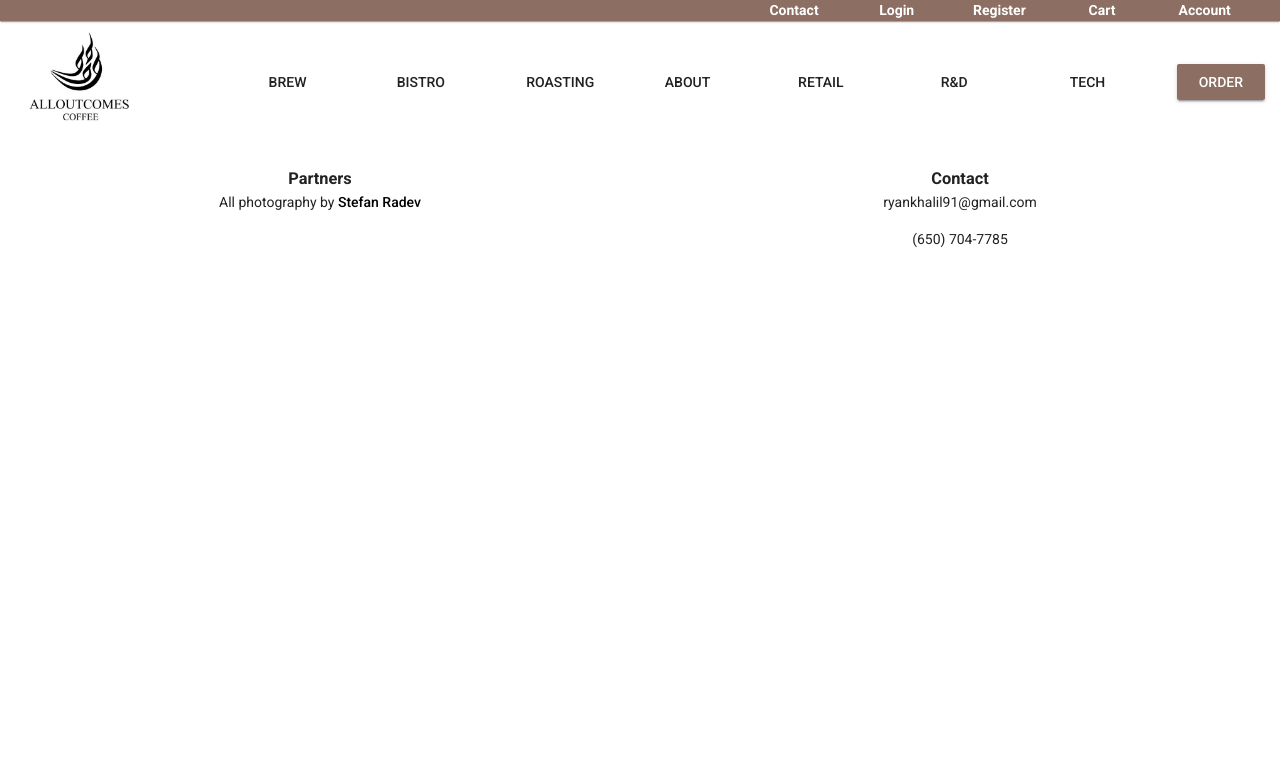
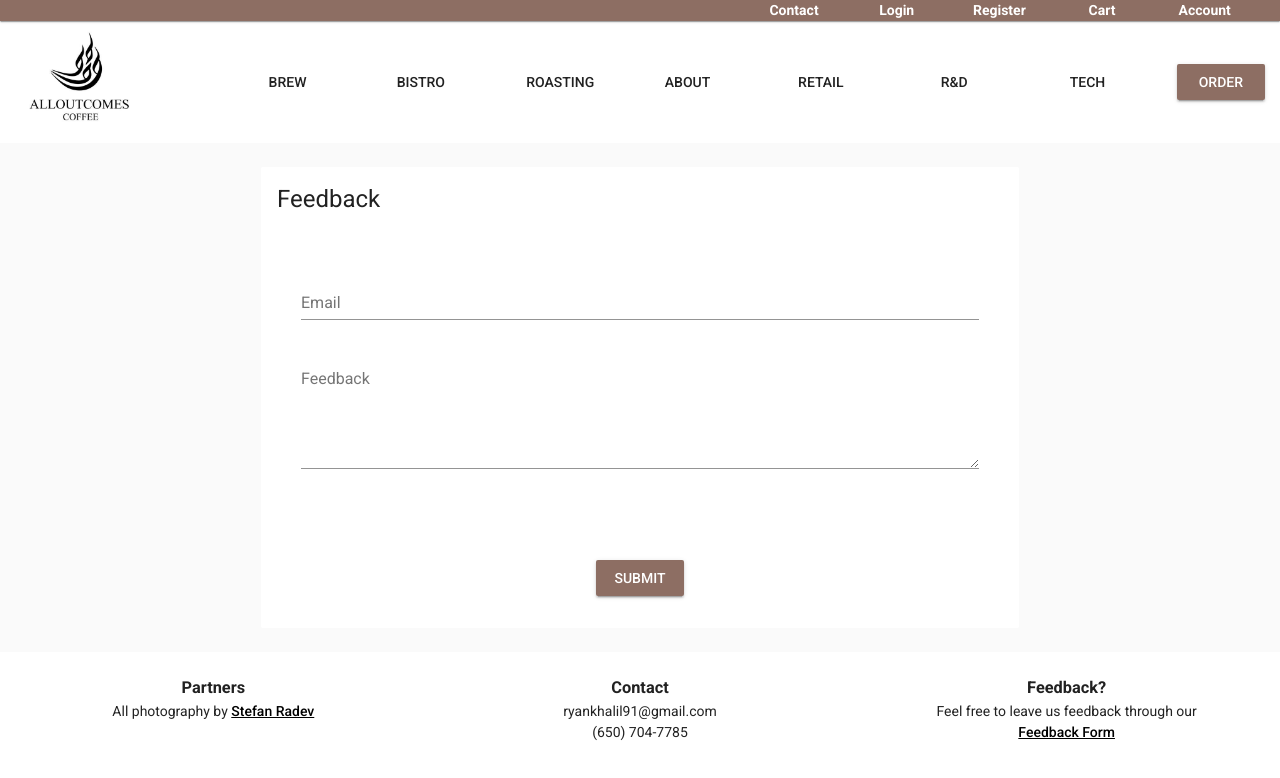
Before and after one commit to ibeckermayer/backyardbrew-frontend, a Vue app: page /feedback in a window 1280 px wide. Shown: the top 778 px of the page. Built offline with nearby package versions, Linux system fonts and the light colour scheme.

Commit message:
frontend barebones for the feedback form

```diff
--- a/src/components/Footer.vue
+++ b/src/components/Footer.vue
@@ -1,7 +1,7 @@
 <template>
     <v-container app class="footer" fluid pa-0>
         <v-layout align-start row fill-height>
-            <v-flex xs6>
+            <v-flex xs4>
                 <v-container fluid>
                     <v-layout column fill-height>
                         <v-flex text-xs-center xs1>
@@ -16,7 +16,7 @@
                     </v-layout>
                 </v-container>
             </v-flex>
-            <v-flex xs6>
+            <v-flex xs4>
                 <v-container fluid>
                     <v-layout column fill-height>
                         <v-flex text-xs-center xs1>
@@ -28,6 +28,22 @@
                         </v-flex>
                         <v-flex text-xs-center xs1>
                             <p>(650) 704-7785</p>
+                        </v-flex>
+                    </v-layout>
+                </v-container>
+            </v-flex>
+            <v-flex xs4>
+                <v-container fluid>
+                    <v-layout column fill-height>
+                        <v-flex text-xs-center xs1>
+                            <a name="contact"></a>
+                            <h3>Feedback?</h3>
+                        </v-flex>
+                        <v-flex text-xs-center xs1>
+                            <p>Feel free to leave us feedback through our</p>
+                        </v-flex>
+                        <v-flex text-xs-center xs1>
+                            <router-link to="/feedback">Feedback Form</router-link>
                         </v-flex>
                     </v-layout>
                 </v-container>
@@ -51,10 +67,14 @@ export default {
     background-color: white;
 }
 
+p {
+    margin: 0;
+}
+
 a {
     margin: 0;
     padding: 0;
-    text-decoration: none;
+    text-decoration: underline;
     color: black;
     font-weight: 500;
 }
--- a/src/router.js
+++ b/src/router.js
@@ -19,31 +19,27 @@ export default new Router({
             // route level code-splitting
             // this generates a separate chunk (about.[hash].js) for this route
             // which is lazy-loaded when the route is visited.
-            component: () => import(/* webpackChunkName: "about" */ './views/Brew.vue')
+            component: () => import('./views/Brew.vue')
         },
         {
             path: '/bistro',
             name: 'bistro',
-            // route level code-splitting
-            // this generates a separate chunk (about.[hash].js) for this route
-            // which is lazy-loaded when the route is visited.
-            component: () => import(/* webpackChunkName: "about" */ './views/Bistro.vue')
+            component: () => import('./views/Bistro.vue')
         },
         {
             path: '/roasting',
             name: 'roasting',
-            // route level code-splitting
-            // this generates a separate chunk (about.[hash].js) for this route
-            // which is lazy-loaded when the route is visited.
-            component: () => import(/* webpackChunkName: "about" */ './views/Roasting.vue')
+            component: () => import('./views/Roasting.vue')
         },
         {
             path: '/under_construction',
             name: 'under_construction',
-            // route level code-splitting
-            // this generates a separate chunk (about.[hash].js) for this route
-            // which is lazy-loaded when the route is visited.
-            component: () => import(/* webpackChunkName: "about" */ './views/UnderConstruction.vue')
+            component: () => import('./views/UnderConstruction.vue')
+        },
+        {
+            path: '/feedback',
+            name: 'feedback',
+            component: () => import('./views/Feedback.vue')
         }
     ]
 });
--- /dev/null
+++ b/src/views/Feedback.vue
@@ -0,0 +1,88 @@
+<template>
+<v-container>
+    <v-layout justify-center>
+        <v-flex md8>
+            <v-card flat>
+                <v-card-title>
+                    <span class="headline">Feedback</span>
+                    <v-spacer></v-spacer>
+                </v-card-title>
+                <v-card-text>
+                    <v-container grid-list-md>
+                        <v-layout wrap>
+                            <v-flex xs12>
+                                <v-text-field
+                                    validate-on-blur
+                                    ref="email"
+                                    color="primary"
+                                    label="Email"
+                                    v-model="form.email"
+                                    required
+                                    :rules="[rules.reqd, rules.vemail]"
+                                >
+                                </v-text-field>
+                            </v-flex>
+                            <v-flex xs12>
+                                <v-textarea
+                                    ref="feedback"
+                                    label="Feedback"
+                                    :rules="[rules.reqd]"
+                                    v-model="form.feedback"
+                                >
+                                </v-textarea>
+                            </v-flex>
+                        </v-layout>
+                    </v-container>
+                </v-card-text>
+                <v-card-actions>
+                    <v-container>
+                        <v-layout justify-center align-center>
+                            <v-btn color="primary" dark @click="submit" text-md-center>Submit</v-btn>
+                        </v-layout>
+                    </v-container>
+                </v-card-actions>
+            </v-card>
+        </v-flex>
+    </v-layout>
+</v-container>
+</template>
+
+<script>
+export default {
+    name: 'Feedback',
+    data () {
+        return {
+            rules: {
+                reqd: val => !!val || 'This field is required',
+                vemail: val =>
+                    /^(([^<>()\[\]\\.,;:\s@"]+(\.[^<>()\[\]\\.,;:\s@"]+)*)|(".+"))@((\[[0-9]{1,3}\.[0-9]{1,3}\.[0-9]{1,3}\.[0-9]{1,3}\])|(([a-zA-Z\-0-9]+\.)+[a-zA-Z]{2,}))$/.test(
+                        String(val).toLowerCase()
+                    ) || 'Please enter valid email'
+            },
+            form: {
+                email: null,
+                feedback: null
+            }
+        };
+    },
+    methods: {
+        submit() {
+            this.hasErrors = false;
+
+            for (let key in this.form) {
+                if (!this.$refs[key].validate(true)) {
+                    this.hasErrors = true;
+                }
+            }
+            if (this.hasErrors) {
+                console.log('Form has errors!');
+            } else {
+                console.log('Form Completed!');
+            }
+        }
+    }
+}
+</script>
+
+<style scoped>
+</style>
```
Also changed, not shown: 1 other file (tests, documents, lock files or other folders).
